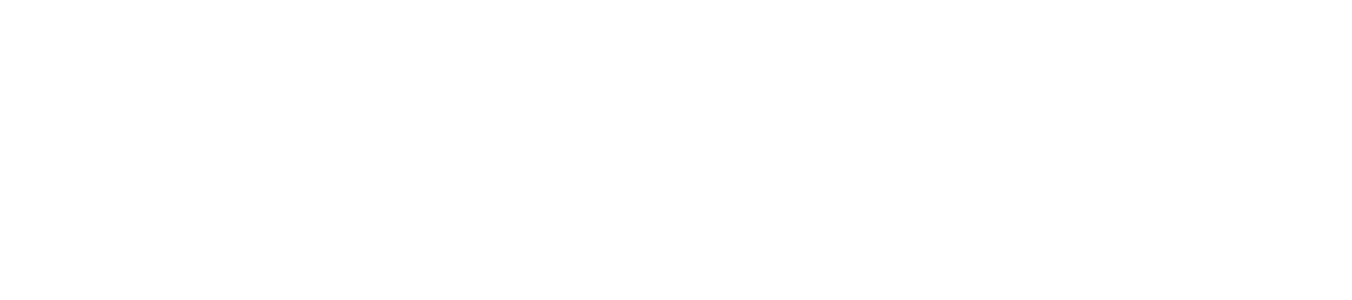
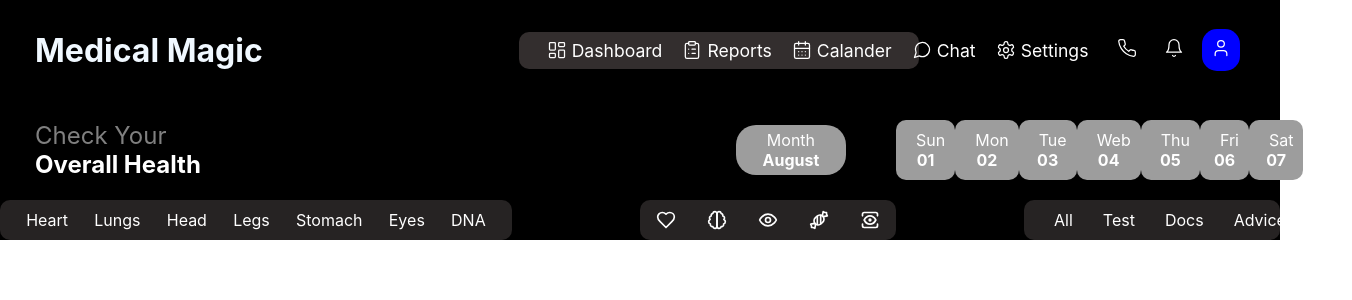
Before and after one commit to Gautam-2407/Medical, a React (Create React App) app in the folder client/: page /dashboard in a window 1280 px wide. Before the commit this address had no page. Shown: the top 300 px of the page, 1352 px wide, since content can reach past the window. Built offline with nearby package versions, Linux system fonts and the light colour scheme; the HTML template or start-up script is replaced by a standard one.

Commit message:
some changes in page

```diff
--- a/client/src/App.js
+++ b/client/src/App.js
@@ -1,19 +1,21 @@
 import Login from './pages/login/Login';
 import './App.css';
 import {Routes, Route } from "react-router-dom";
-import Header from './components/header/Header';
+import Dashboard from './pages/dashboard/Dashboard';
 import Home from './components/home/Home';
+import Bodytest from './components/bodytests/Bodytest';
 import Bodypart from './components/bodypart/Bodypart';
-import Bodytest from './components/bodytests/Bodytest';
+
 function App() {
   return (
     <div className="App">
       <Routes>
         <Route path="/" Component={Login} />
-        <Route path="/Header" Component={Header} />
+        <Route path="/dashboard" Component={Dashboard} />
         <Route path="/Home" Component={Home} />
-        <Route path="/Bodypart" Component={Bodypart} />
         <Route path="/Bodytest" Component={Bodytest} />
+        <Route path="/bodypart" Component={Bodypart} />
+
       </Routes>
 
     </div>
--- a/client/src/components/bodypart/bodypart.css
+++ b/client/src/components/bodypart/bodypart.css
@@ -1,12 +1,17 @@
 .bodyicon-container{
-    width:10%;
+    width:100%;
+    display: inline-flex;
+    justify-content: space-between;
+    align-items: center;
     height:40px;
     display:flex;
-    margin:30px;
     background-color: rgb(38, 35, 35);
     border-radius:10px;
    }
    .bodyicon{
-  border-radius:5px;
- padding:9px;
+    display: flex;
+    flex-direction: row;
+    justify-content: space-evenly;
+    text-align: center;
+    width: 100vw;
    }
--- a/client/src/components/bodytests/Bodytest.jsx
+++ b/client/src/components/bodytests/Bodytest.jsx
@@ -7,12 +7,12 @@
     <div className="bodytest-container">
       <div className="bodytest">
     <Link to="heart" id="heart">Heart</Link>
-    <Link to="lungs" id="lungs">Lungs</Link>
-    <Link to="head" id="head">Head</Link>
-    <Link to="legs" id="legs">Legs</Link>
-    <Link to="stomach" id="stomach">Stomach</Link>
-    <Link to="eyes" id="eyes">Eyes</Link>
-    <Link to="dna" id="dna">DNA</Link>
+    <Link to="lungs" id="heart">Lungs</Link>
+    <Link to="head" id="heart">Head</Link>
+    <Link to="legs" id="heart">Legs</Link>
+    <Link to="stomach" id="heart">Stomach</Link>
+    <Link to="eyes" id="heart">Eyes</Link>
+    <Link to="dna" id="heart">DNA</Link>
     </div>
   </div>
   )
--- a/client/src/components/bodytests/bodytest.css
+++ b/client/src/components/bodytests/bodytest.css
@@ -1,54 +1,32 @@
-.bodytest-container {
-    display: flex;
-    justify-content: center;
-    align-items: center;
-    width: 30%;
-    height: 40px;
-    background-color: black;
-    text-align: center;
-    margin-left: 20px;
-    border-radius: 10px;
+*{
+    margin:0px;
+    padding:0px;
 }
 
+.bodytest-container {
+    display: inline-flex;
+    justify-content: space-between;
+    align-items: center;
+    width: 100%;
+    height: 40px;
+    background-color: rgb(38, 35, 35);
+
+    border-radius: 10px;
+
+}
+
+.bodytest {
+    display: flex;
+    flex-direction: row;
+    justify-content: space-evenly;
+    text-align: center;
+    width: 100vw;
+
+}
 
 #heart {
+    text-align: center;
     text-decoration: none;
-    margin-left: px;
     color: white;
+
 }
-
-#lungs {
-    text-decoration: none;
-    margin-left: 30px;
-    color: white;
-}
-
-#head {
-    text-decoration: none;
-    margin-left: 30px;
-    color: white;
-}
-
-#legs {
-    text-decoration: none;
-    margin-left: 30px;
-    color: white;
-}
-
-#stomach {
-    text-decoration: none;
-    margin-left: 30px;
-    color: white;
-}
-
-#eyes {
-    text-decoration: none;
-    margin-left: 30px;
-    color: white;
-}
-
-#dna {
-    text-decoration: none;
-    margin-left: 30px;
-    color: white;
-}
--- a/client/src/components/calander/Calander.jsx
+++ b/client/src/components/calander/Calander.jsx
@@ -1,5 +1,5 @@
 import React from 'react'
-import './headerone.css';
+import './calander.css';
 
 function Headerone() {
   return (
--- a/client/src/components/calander/calander.css
+++ b/client/src/components/calander/calander.css
@@ -8,8 +8,8 @@
   }
 
   .headerone-start{
-      width:50%;
-      margin-left:15px;
+      width:70%;
+      margin-left:35px;
   }
 
 
@@ -26,7 +26,7 @@
       padding:5px;
   }
   .headerone-end{
-      width:40%;
+      width:30%;
       display: flex;
       margin-left:50px;
   }
--- a/client/src/components/home/Home.jsx
+++ b/client/src/components/home/Home.jsx
@@ -7,10 +7,10 @@
     <div className='home-container'>
           <div className='home-all'>
             <Link to="all" id="all">All</Link>
-            <Link to="test"id="test">Test</Link>
-            <Link to="docs" id="docs">Docs</Link>
-            <Link to="advice" id="advice">Advice</Link>
-            <Link to="labs" id="labs">Labs</Link>
+            <Link to="test"id="all">Test</Link>
+            <Link to="docs" id="all">Docs</Link>
+            <Link to="advice" id="all">Advice</Link>
+            <Link to="labs" id="all">Labs</Link>
           </div>
         </div>
   )
--- a/client/src/components/home/home.css
+++ b/client/src/components/home/home.css
@@ -1,13 +1,20 @@
 .home-container{
-    width:20%;
-    height:50px;
-   display: flex;
-    background-color: black;
+    width:100%;
+    height:40px;
+
+   display: inline-flex;
+    justify-content: space-between;
+    align-items: center;
+    background-color:rgb(38, 35, 35);
     align-items: center;
     border-radius: 10px;
 }
 .home-all{
-    align-items: center;
+    display: flex;
+    flex-direction: row;
+    justify-content: space-evenly;
+    text-align: center;
+    width: 100vw;
 }
 
 #all{
@@ -15,23 +22,3 @@
     margin-left:30px;
     color:white;
 }
-#test{
-    text-decoration: none;
-    margin-left:30px;
-    color:white;
-}
-#docs{
-    text-decoration: none;
-    margin-left:30px;
-    color:white;
-}
-#advice{
-    text-decoration: none;
-    margin-left:30px;
-    color:white;
-}
-#labs{
-    text-decoration: none;
-    margin-left:30px;
-    color:white;
-}
--- /dev/null
+++ b/client/src/pages/dashboard/Dashboard.jsx
@@ -0,0 +1,33 @@
+import React from 'react'
+import Header from '../../components/header/Header';
+import Calander from '../../components/calander/Calander';
+import Bodytest from '../../components/bodytests/Bodytest';
+import Bodypart from '../../components/bodypart/Bodypart';
+import Home from '../../components/home/Home';
+import './dashboard.css'
+function Dashboard() {
+  return (<>
+    <div className="header">
+      <Header />
+    </div>
+    <div className="calander">
+        < Calander />
+    </div>
+    <div className="bodytest-dask">
+        <div className="bodytest-db">
+        < Bodytest />
+        </div>
+        <div className="bodypart-db">
+        <Bodypart />
+        </div>
+        <div className="home-db">
+           <Home />
+        </div>
+    </div>
+
+
+    </>
+  )
+}
+
+export default Dashboard;
--- /dev/null
+++ b/client/src/pages/dashboard/dashboard.css
@@ -0,0 +1,7 @@
+.bodytest-dask{
+    display: grid;
+    grid-template-columns: 40% 20% 20% ;
+    background-color: black;
+    justify-content: space-between;
+
+}
--- a/client/src/pages/login/Login.js
+++ b/client/src/pages/login/Login.js
@@ -37,7 +37,7 @@
                 <div className="login-logo">
                     <p>MedicalMaster</p>
                 </div>
-                <div className="login-head" style={{marginTop:"70px", marginLeft:"150px"}}>
+                <div className="login-head" style={{marginTop:"100px", marginLeft:"150px"}}>
                     <h2>Login Page</h2>
                     <h5>Welcomt to login page</h5>
                     <div className="input-field">
--- a/client/src/pages/login/login.css
+++ b/client/src/pages/login/login.css
@@ -16,12 +16,13 @@
 }
 
 .login-wrapper {
-    display: flex;
+    display: grid;
+    grid-template-columns: 50% 50%;
 
 }
 
 .login-logo{
-    margin-top:-160px;
+    margin-top:-120px;
     font-size:1.5rem;
     margin-left: -75px;
     text-shadow: 2px 6px 4px red;
@@ -103,7 +104,7 @@
 
 .login{
     display: flex;
-    background-image: url("https://d26oc3sg82pgk3.cloudfront.net/files/media/edit/image/819/article_full%401x.jpg ");
+
     background-repeat: no-repeat;
     background-size: 100% 100%;
     box-shadow: 5px 9px 8px rgba(0, 0, 0, 0.2);
```
